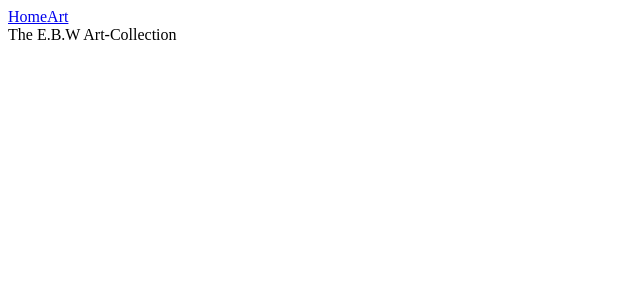
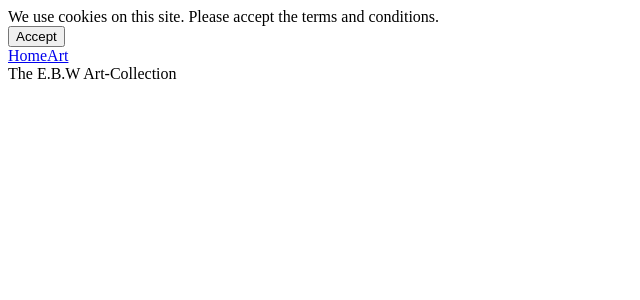
Before and after one commit to AdrianRistic/e-commerce-site, a Next.js app: page / in a window 1280 px wide. Shown: the top 300 px of the page, without its empty margins (0-640 px from the left). Built offline with nearby package versions, Linux system fonts and the light colour scheme.

Commit message:
Added cookiebanner with button

```diff
--- /dev/null
+++ b/app/CookieBanner.js
@@ -0,0 +1,16 @@
+'use client';
+import { useState } from 'react';
+
+export default function CookieBanner() {
+  const [isCookieBannerVisible, setIsCookieBannerVisible] = useState(true);
+  return (
+    isCookieBannerVisible && (
+      <>
+        <div>
+          We use cookies on this site. Please accept the terms and conditions.
+        </div>
+        <button onClick={() => setIsCookieBannerVisible(false)}>Accept</button>
+      </>
+    )
+  );
+}
--- a/app/layout.js
+++ b/app/layout.js
@@ -1,17 +1,20 @@
 import Link from 'next/link';
+import CookieBanner from './CookieBanner';
 
 export default function RootLayout({ children }) {
   return (
     <html lang="en">
       <head />
       <body>
+        <CookieBanner />
         <header>
           <nav>
-            <Link href="/">Home</Link>
-            <Link href="/art">Art</Link>
+            <div>
+              <Link href="/">Home</Link>
+              <Link href="/art">Art</Link>
+            </div>
           </nav>
         </header>
-
         {children}
       </body>
     </html>
```
